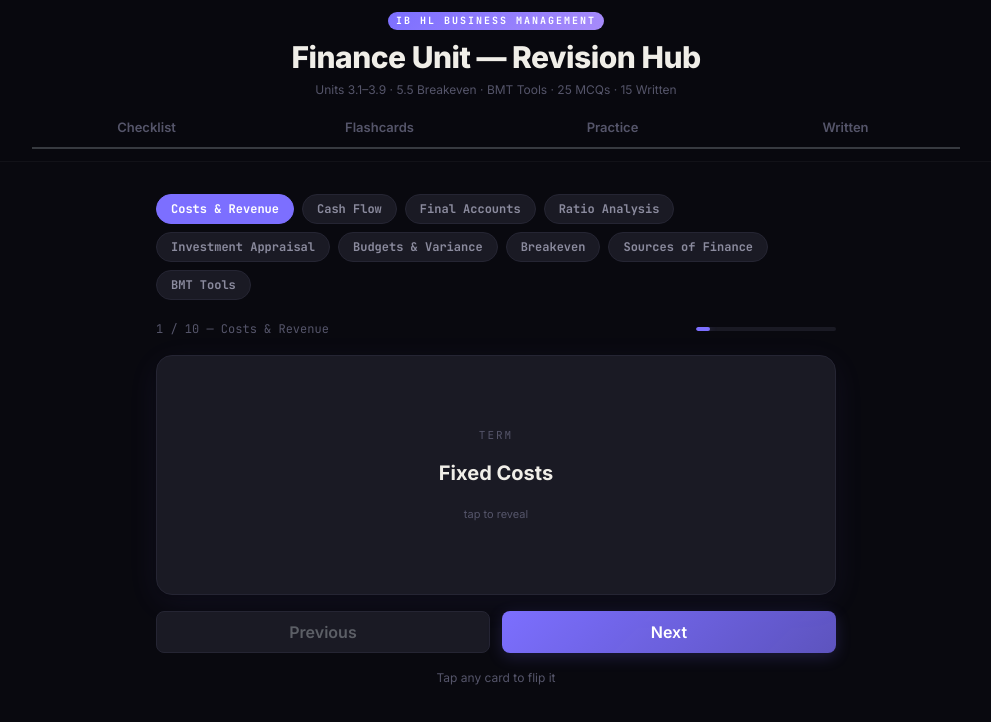
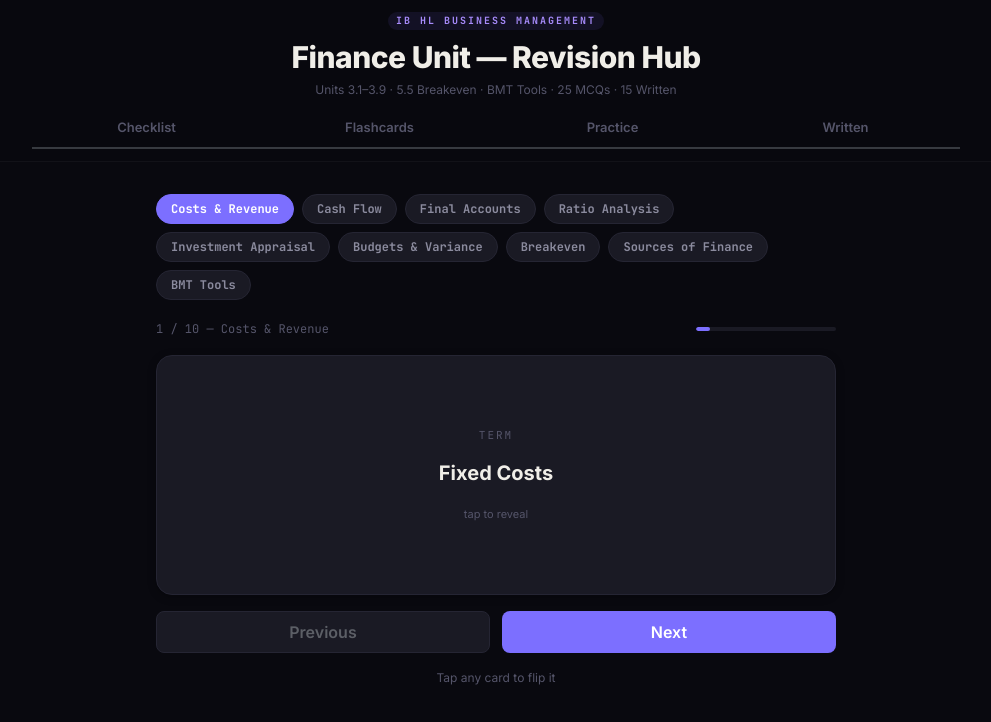
Before and after one commit to jlau2027-max/Business-Test-Checklist-2, a React (Vite) app: page / in a window 1280 px wide. Both pictures are taken after a click on the tab "Flashcards". Shown: the top 722 px of the page, without its empty margins (144-1135 px from the left). Built offline with nearby package versions, Linux system fonts and the light colour scheme.

Commit message:
Clean up UI: remove hard gradients and glowing shadows
Replace gradient backgrounds on buttons with flat solid colors.
Swap gradient header badge for subtle tinted variant. Remove
colored glow box-shadows from cards, progress bars, and filters
for a cleaner, less noisy look.

```diff
--- a/src/App.jsx
+++ b/src/App.jsx
@@ -211,7 +211,7 @@ function ChecklistView() {
         mb="xl"
         style={{
           border: "1px solid #252533",
-          boxShadow: `0 4px 24px ${progColor}10, 0 2px 8px rgba(0,0,0,0.3)`,
+          boxShadow: "0 2px 8px rgba(0,0,0,0.2)",
         }}
       >
         <Group justify="space-between" mb="xs">
@@ -224,7 +224,7 @@ function ChecklistView() {
           radius="xl"
           color={progColor}
           animated
-          styles={{ root: { background: "#1E1E2A" }, section: { boxShadow: `0 0 12px ${progColor}40` } }}
+          styles={{ root: { background: "#1E1E2A" } }}
         />
         <Group justify="space-between" mt="sm">
           <Text fz="xs" c="#55556A">{checkedCount} of {totalItems} topics covered</Text>
@@ -315,7 +315,7 @@ function FlashCard({card, catColor}) {
           bg="#1A1A24"
           style={{
             border: "1px solid #252533",
-            boxShadow: `0 8px 32px ${catColor}12, 0 2px 8px rgba(0,0,0,0.4)`,
+            boxShadow: "0 2px 8px rgba(0,0,0,0.3)",
             alignItems: "center",
             padding: 24,
             textAlign: "center",
@@ -331,7 +331,7 @@ function FlashCard({card, catColor}) {
           bg="#1A1A24"
           style={{
             border: "1px solid #252533",
-            boxShadow: `0 8px 32px ${catColor}12, 0 2px 8px rgba(0,0,0,0.4)`,
+            boxShadow: "0 2px 8px rgba(0,0,0,0.3)",
             padding: 20,
             overflowY: "auto",
           }}
@@ -382,7 +382,7 @@ function FlashcardsView() {
       <Group justify="space-between" mb="md">
         <Text fz="xs" c="#55556A" ff="'JetBrains Mono', monospace">{cardIdx+1} / {currentCat.cards.length} — {currentCat.label}</Text>
         <Box style={{background:"#1A1A24",borderRadius:99,height:4,width:140,overflow:"hidden"}}>
-          <div style={{width:`${((cardIdx+1)/currentCat.cards.length)*100}%`,height:"100%",background:currentCat.color,borderRadius:99,transition:"width 0.3s",boxShadow:`0 0 8px ${currentCat.color}40`}}/>
+          <div style={{width:`${((cardIdx+1)/currentCat.cards.length)*100}%`,height:"100%",background:currentCat.color,borderRadius:99,transition:"width 0.3s"}}/>
         </Box>
       </Group>
 
@@ -408,9 +408,8 @@ function FlashcardsView() {
           disabled={cardIdx===currentCat.cards.length-1}
           onClick={()=>setCardIdx(i=>Math.min(currentCat.cards.length-1,i+1))}
           style={{
-            background: cardIdx===currentCat.cards.length-1 ? "#1E1E2A" : `linear-gradient(135deg, ${currentCat.color}, ${currentCat.color}bb)`,
+            background: cardIdx===currentCat.cards.length-1 ? "#1E1E2A" : currentCat.color,
             border: "none",
-            boxShadow: cardIdx===currentCat.cards.length-1 ? "none" : `0 4px 16px ${currentCat.color}30`,
           }}
         >
           Next
@@ -481,9 +480,8 @@ function MCQItem({q, displayNum}) {
             disabled={selected===null}
             onClick={()=>{if(selected!==null)setConfirmed(true);}}
             style={{
-              background: selected!==null ? `linear-gradient(135deg,${color},${color}bb)` : "#1E1E2A",
+              background: selected!==null ? color : "#1E1E2A",
               border: "none",
-              boxShadow: selected!==null ? `0 4px 16px ${color}30` : "none",
             }}
             styles={{ root: { "&:disabled": { backgroundColor: "#1E1E2A", color: "#55556A" } } }}
           >
@@ -539,7 +537,7 @@ function PracticeView() {
                 backgroundColor: active ? c : "#1A1A24",
                 color: active ? "#fff" : "#8B8B9E",
                 border: `1px solid ${active ? c : "#252533"}`,
-                boxShadow: active ? `0 2px 12px ${c}30` : "none",
+                boxShadow: "none",
               }}
             >
               {cat}
@@ -651,9 +649,8 @@ function WrittenPracticeItem({q, displayNum}) {
             disabled={!answer.trim() || grading}
             loaderProps={{ type: "dots" }}
             style={{
-              background: answer.trim() && !grading ? "linear-gradient(135deg, #7C6FFF, #A78BFA)" : "#1E1E2A",
+              background: answer.trim() && !grading ? "#7C6FFF" : "#1E1E2A",
               border: "none",
-              boxShadow: answer.trim() && !grading ? "0 4px 16px #7C6FFF30" : "none",
             }}
           >
             Solve
@@ -711,7 +708,7 @@ function WrittenPracticeItem({q, displayNum}) {
                 radius="xl"
                 mb="sm"
                 animated
-                styles={{ section: { boxShadow: `0 0 8px ${scoreColor}40` } }}
+                styles={{ root: { background: "#1E1E2A" } }}
               />
             )}
             <Text fz="sm" c="#8B8B9E" lh={1.6}>{gradeResult.feedback}</Text>
@@ -767,7 +764,7 @@ function WrittenPracticeView() {
                 backgroundColor: active ? c : "#1A1A24",
                 color: active ? "#fff" : "#8B8B9E",
                 border: `1px solid ${active ? c : "#252533"}`,
-                boxShadow: active ? `0 2px 12px ${c}30` : "none",
+                boxShadow: "none",
               }}
             >
               {cat}
@@ -813,13 +810,12 @@ export default function App() {
         <Container size="md" py="sm">
           <Group justify="center" mb={4}>
             <Badge
-              variant="gradient"
-              gradient={{ from: "#7C6FFF", to: "#A78BFA", deg: 135 }}
+              variant="light"
               size="sm"
               tt="uppercase"
               fw={700}
               ff="'JetBrains Mono', monospace"
-              style={{ letterSpacing: 2 }}
+              style={{ letterSpacing: 2, backgroundColor: "#7C6FFF18", color: "#A78BFA", border: "none" }}
             >
               IB HL Business Management
             </Badge>
```
